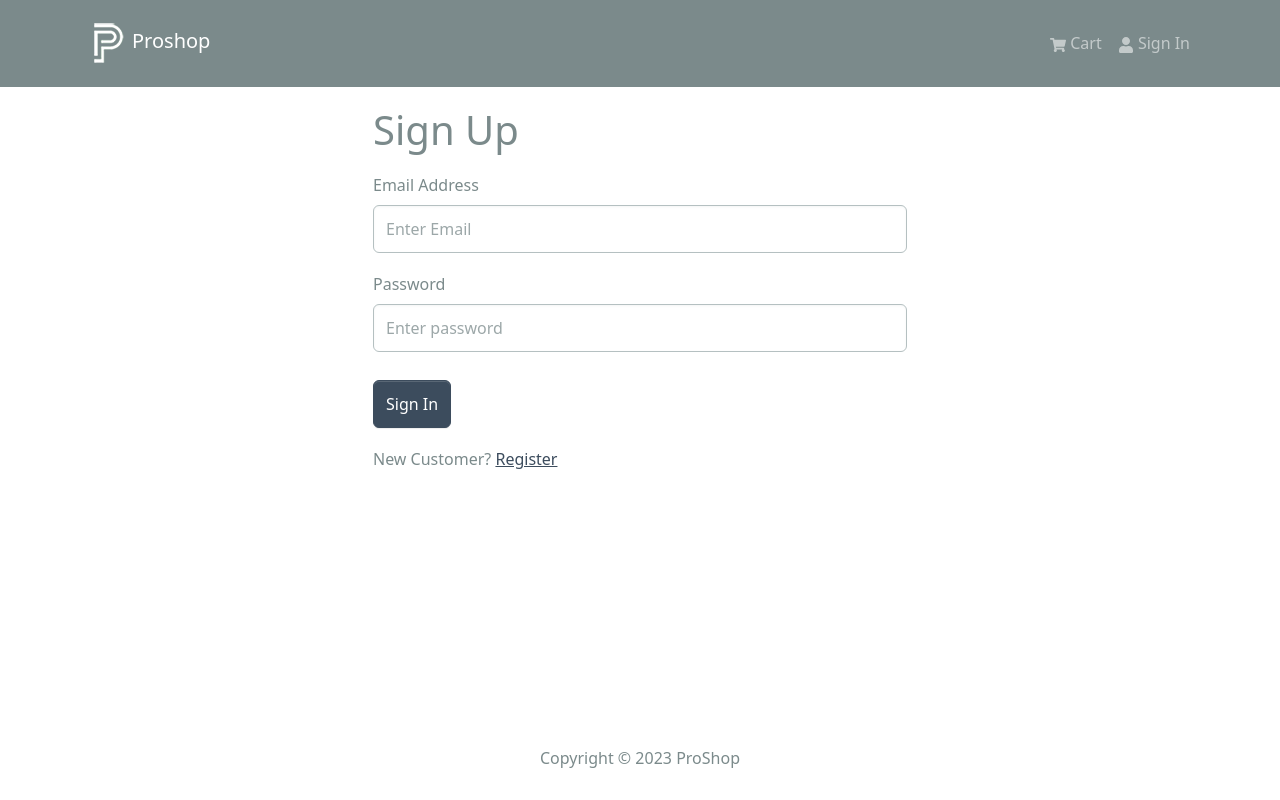
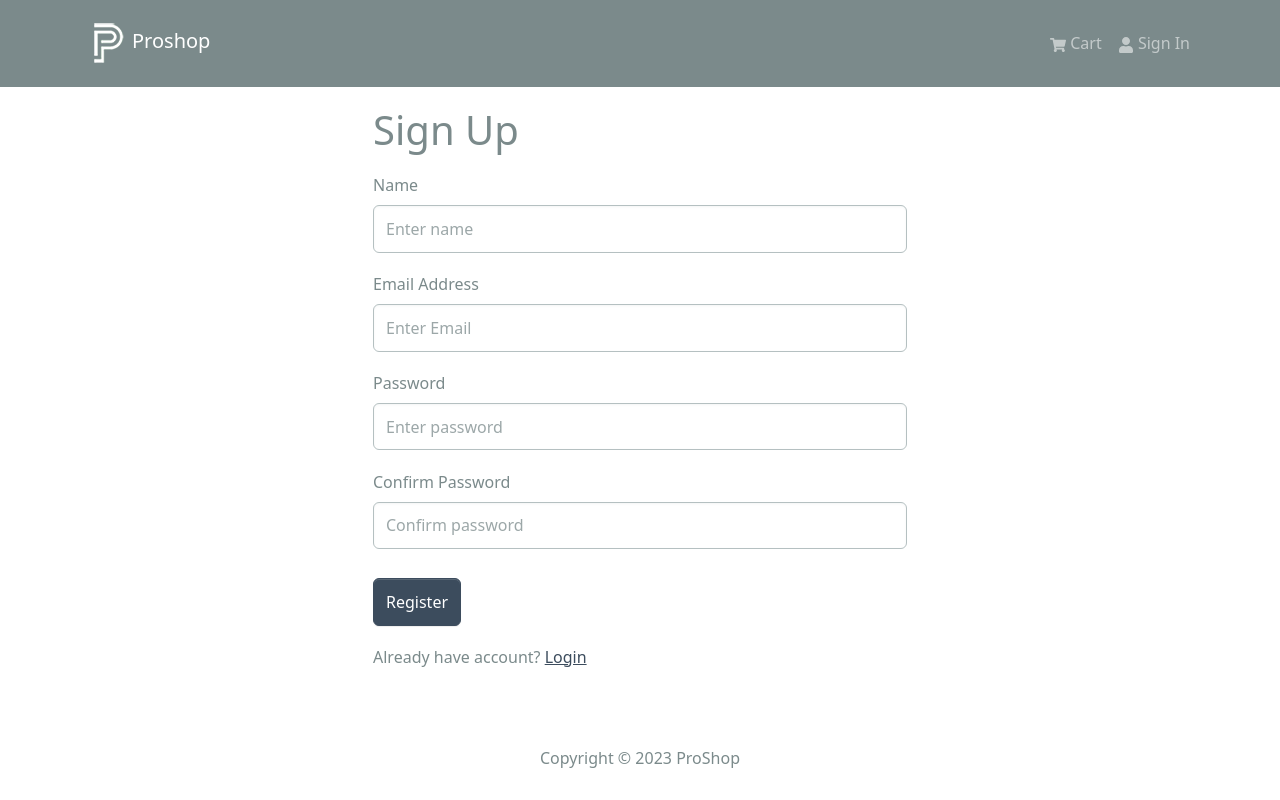
Before and after one commit to CLIFF-MUDIGO/proshop-v2, a React (Create React App) app in the folder frontend/: page /register in a window 1280 px wide. Built offline with nearby package versions, Linux system fonts and the light colour scheme.

Commit message:
:lock: fullstackauthentication on set

```diff
--- a/frontend/src/screens/RegisterScreen.jsx
+++ b/frontend/src/screens/RegisterScreen.jsx
@@ -52,6 +52,15 @@
       <h1>Sign Up</h1>
 
       <Form onSubmit={submitHandler}>
+      <Form.Group controlId="name" className="my-3">
+          <Form.Label>Name</Form.Label>
+          <Form.Control
+            type="text"
+            placeholder="Enter name"
+            value={name}
+            onChange={(e) => setName(e.target.value)}
+          ></Form.Control>
+        </Form.Group>
         <Form.Group controlId="email" className="my-3">
           <Form.Label>Email Address</Form.Label>
           <Form.Control
@@ -71,22 +80,31 @@
             onChange={(e) => setPassword(e.target.value)}
           ></Form.Control>
         </Form.Group>
+        <Form.Group controlId="ConfirmPassword" className="my-3">
+          <Form.Label>Confirm Password</Form.Label>
+          <Form.Control
+            type="password"
+            placeholder="Confirm password"
+            value={confirmPassword}
+            onChange={(e) => setConfirmPassword(e.target.value)}
+          ></Form.Control>
+        </Form.Group>
         <Button
           type="submit"
           variant="primary"
           className="mt-2"
           disabled={isLoading}
         >
-          Sign In
+          Register
         </Button>
 
         {isLoading && <Loader />}
       </Form>
       <Row className="py-3">
         <Col>
-          New Customer?{" "}
-          <Link to={redirect ? `register?redirect=${redirect}` : "/register"}>
-            Register
+          Already have account?{" "}
+          <Link to={redirect ? `/login?redirect=${redirect}` : "/login"}>
+            Login
           </Link>
         </Col>
       </Row>
--- a/frontend/src/slices/usersApiSlice.js
+++ b/frontend/src/slices/usersApiSlice.js
@@ -15,7 +15,7 @@
         }),
         register: builder.mutation({
             query: (data) => ({
-                url: `${USERS_URL}/register`,
+                url: `${USERS_URL}`,
                 method: 'POST',
                 body: data,
             }),
```
